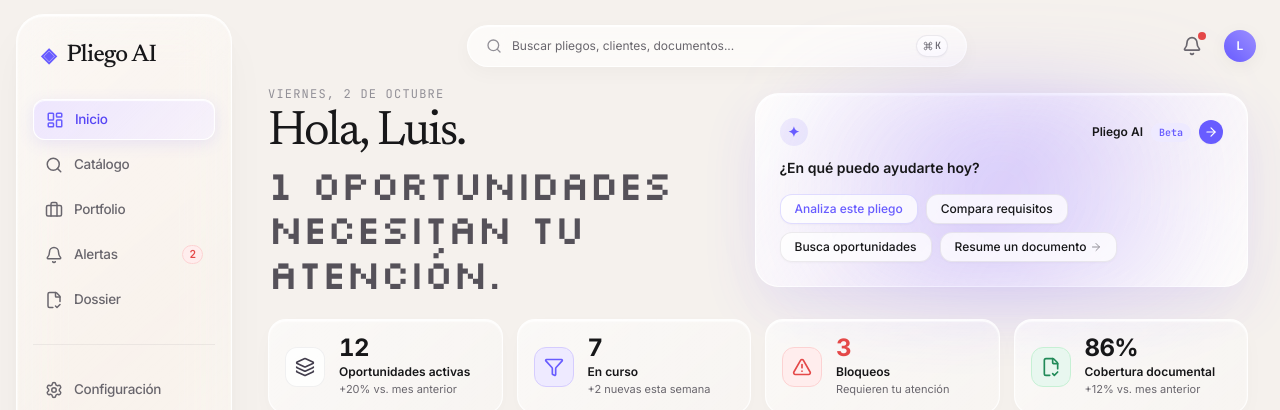
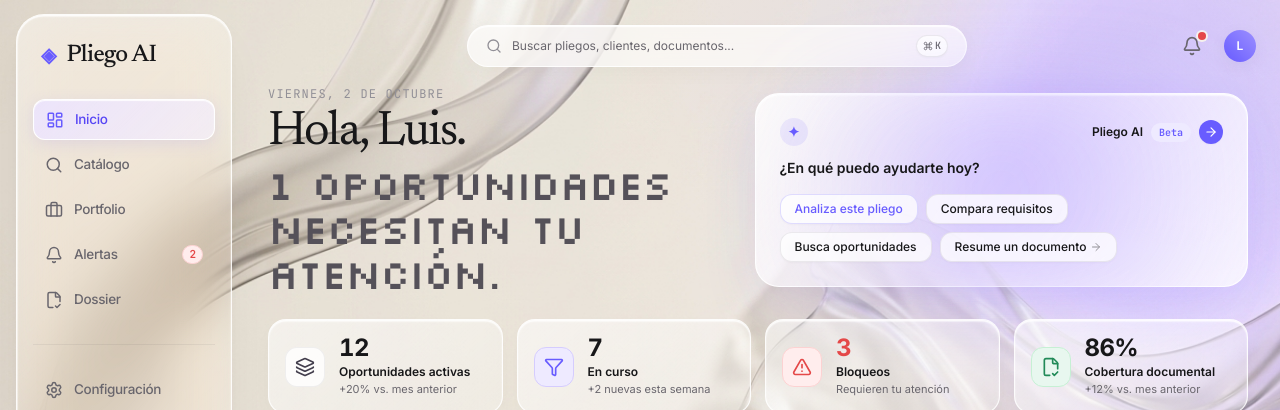
Before and after one commit to lamDAW69/AI-testing-lab, a React (Vite) app in the folder frontend/: page /app/inicio in a window 1280 px wide. Shown: the top 410 px of the page. Built offline with nearby package versions, Linux system fonts and the light colour scheme; no server answers; a web font is replaced by a local one.

Commit message:
fix(ui): resolve background image visibility by fixing stacking context and adding CSS background fallbacks

```diff
--- a/frontend/index.html
+++ b/frontend/index.html
@@ -13,6 +13,7 @@
       href="https://fonts.googleapis.com/css2?family=Doto:wght@400;500;600;700&family=Inter:wght@300;400;500;600;700&family=Newsreader:ital,opsz,wght@0,6..72,400;0,6..72,500;0,6..72,600;1,6..72,400&family=JetBrains+Mono:wght@400;500;600&family=Silkscreen:wght@400;700&display=swap"
       rel="stylesheet"
     />
+    <link rel="preload" as="image" href="/images/glass-background.jpg" fetchpriority="high" />
   </head>
   <body class="bg-[#f5f1ed] text-[#171719] antialiased selection:bg-[#eeeaff] selection:text-[#685cff] min-h-screen overflow-x-hidden font-ui">
     <div id="root"></div>
--- a/frontend/src/components/layout/AppShell.tsx
+++ b/frontend/src/components/layout/AppShell.tsx
@@ -9,8 +9,8 @@ export const AppShell: React.FC = () => {
   const [isMobileMenuOpen, setIsMobileMenuOpen] = useState(false);
 
   return (
-    <div className="app-background relative min-h-screen text-[#171719] font-ui antialiased overflow-x-hidden">
-      {/* Fondo ambiental orgánico con ondas de seda translúcidas y refracción */}
+    <div className="app-background relative min-h-screen text-[#171719] font-ui antialiased overflow-x-hidden isolate">
+      {/* Fondo ambiental orgánico con ondas de cristal translúcido (z-0) */}
       <SilkBackground />
 
       {/* Modal global de atajo ⌘K */}
--- a/frontend/src/components/layout/SilkBackground.tsx
+++ b/frontend/src/components/layout/SilkBackground.tsx
@@ -2,32 +2,25 @@ import React from 'react';
 
 /**
  * Fondo ambiental orgánico con la imagen 3D de alta definición de ondas de cristal líquido.
- * Proporciona el fondo exacto con cintas de cristal esculpido, cáusticas, reflejos y halo violeta
- * que se aprecian a través de la barra lateral y los bloques con efecto glassmorphism.
+ * Posicionado en z-0 con pointer-events-none para garantizar que sea visible detrás de la
+ * interfaz interactiva (z-10) y nunca quede oculto por el background del body.
  */
 export const SilkBackground: React.FC = () => {
   return (
     <div
       aria-hidden="true"
-      className="fixed inset-0 pointer-events-none -z-10 overflow-hidden select-none"
+      className="fixed inset-0 pointer-events-none z-0 overflow-hidden select-none"
     >
-      {/* 1. Fondo base de seguridad en tono cálido (#f6f3ef) */}
-      <div className="absolute inset-0 bg-[#f6f3ef]" />
-
-      {/* 2. Imagen 3D fotorrealista de cristal líquido y ondas de seda */}
+      {/* 1. Imagen 3D fotorrealista de cristal líquido y ondas de seda (100% visible) */}
       <img
         src="/images/glass-background.jpg"
         alt=""
-        className="absolute inset-0 w-full h-full object-cover object-left-top opacity-90 transition-opacity duration-700"
+        className="w-full h-full object-cover object-left-top"
         loading="eager"
-        fetchPriority="high"
       />
 
-      {/* 3. Halo difuso violeta superior derecho que armoniza con la tarjeta IA */}
-      <div className="absolute top-0 right-0 w-[55vw] h-[45vh] bg-[radial-gradient(ellipse_at_80%_15%,rgba(175,155,235,0.25),transparent_65%)] pointer-events-none" />
-
-      {/* 4. Sutil viñeta ambiental cálida para balance de contraste */}
-      <div className="absolute inset-0 bg-[radial-gradient(ellipse_at_center,transparent_45%,rgba(238,233,229,0.25)_100%)] pointer-events-none" />
+      {/* 2. Sutil velo de iluminación superior derecho para enfatizar el halo violeta */}
+      <div className="absolute top-0 right-0 w-[55vw] h-[45vh] bg-[radial-gradient(ellipse_at_80%_15%,rgba(175,155,235,0.18),transparent_65%)] pointer-events-none" />
     </div>
   );
 };
--- a/frontend/src/index.css
+++ b/frontend/src/index.css
@@ -69,6 +69,11 @@
   html, body {
     min-height: 100dvh;
     background-color: var(--bg-app);
+    background-image: url('/images/glass-background.jpg');
+    background-size: cover;
+    background-position: left top;
+    background-repeat: no-repeat;
+    background-attachment: fixed;
     color: var(--text-primary);
     font-family: var(--font-ui);
     font-feature-settings: 'cv02', 'cv03', 'cv04', 'cv11';
@@ -89,6 +94,18 @@
   button, a, input, select, textarea {
     touch-action: manipulation;
   }
+}
+
+/* Fondo ambiental de la aplicación con la imagen 3D fotorrealista */
+.app-background {
+  min-height: 100dvh;
+  position: relative;
+  background-color: var(--bg-app);
+  background-image: url('/images/glass-background.jpg');
+  background-size: cover;
+  background-position: left top;
+  background-repeat: no-repeat;
+  background-attachment: fixed;
 }
 
 /* Tipografía de Inicio: Saludo editorial + Atención en Dot-Matrix */
```
